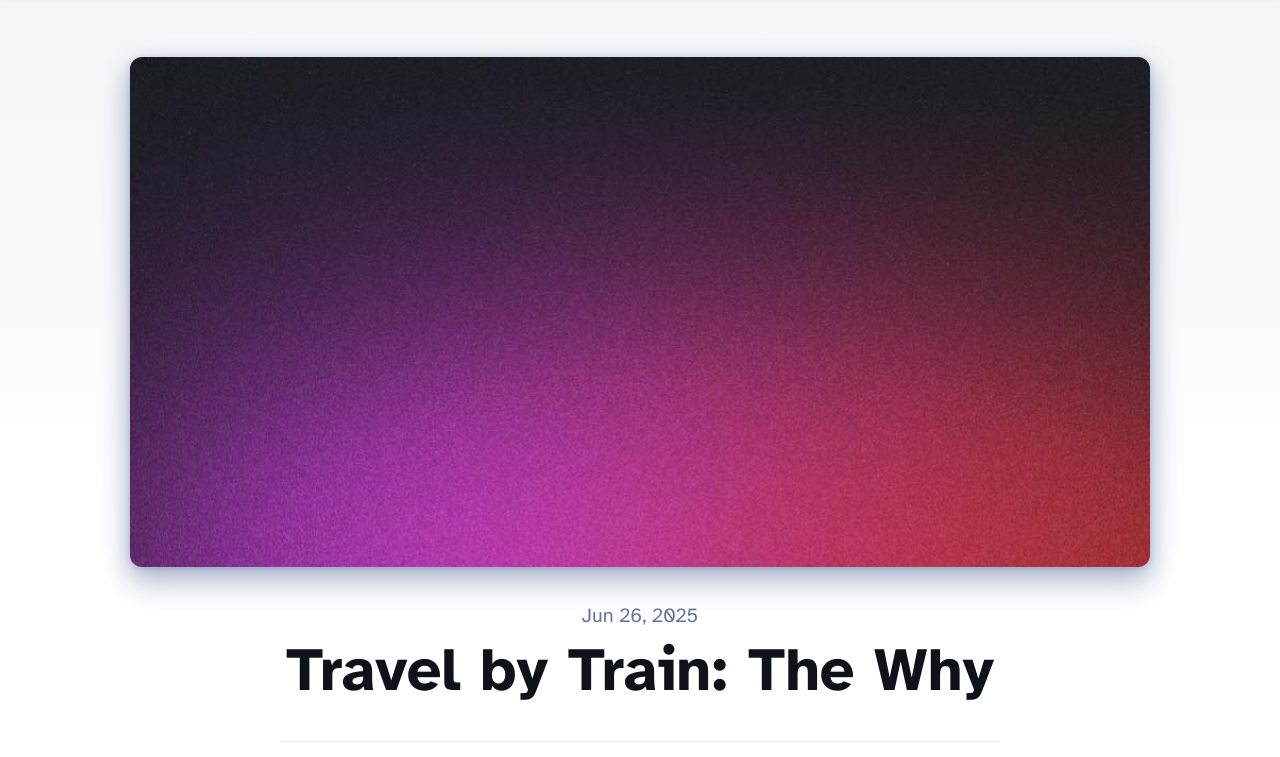
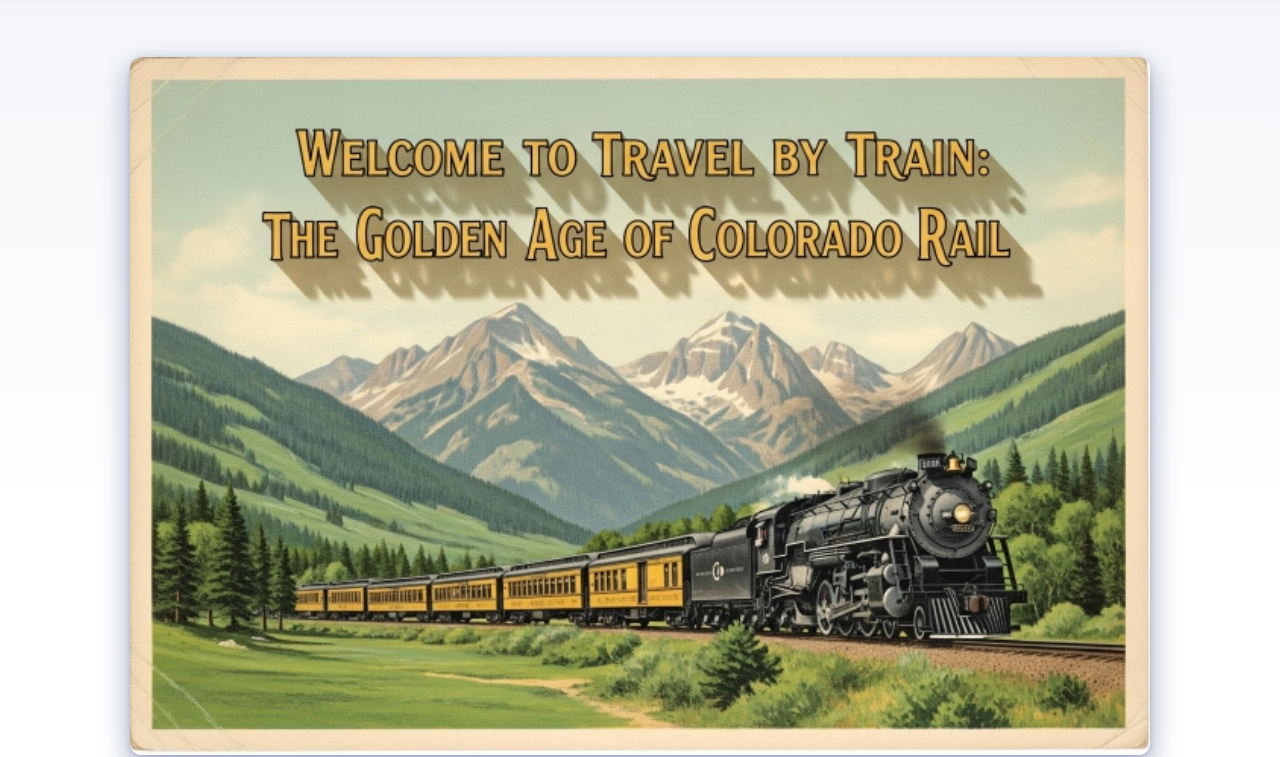
Before and after one commit to BSA-Consulting-LLC/travelbytraingamewebsite, an Astro site: page /blog/travel_by_train_the_why in a window 1280 px wide. Shown: the part 81-838 px from the top of the page. Built offline with nearby package versions, Linux system fonts and the light colour scheme; Astro itself is replaced by a stand-in of ours.

Commit message:
Update Travel_By_Train_The_Why.md

```diff
--- a/src/content/blog/Travel_By_Train_The_Why.md
+++ b/src/content/blog/Travel_By_Train_The_Why.md
@@ -2,7 +2,7 @@
 title: "Travel by Train: The Why"
 description: "Why we need video games and trains."
 pubDate: "June 26 2025"
-heroImage: "/blog-placeholder-3.jpg"
+heroImage: "/Gemini_Generated_Image_Golden_Age_2_smaller.jpg"
 ---
 
 The reason why for thinking about the game, planning the game and now developing the game is four fold.
```
